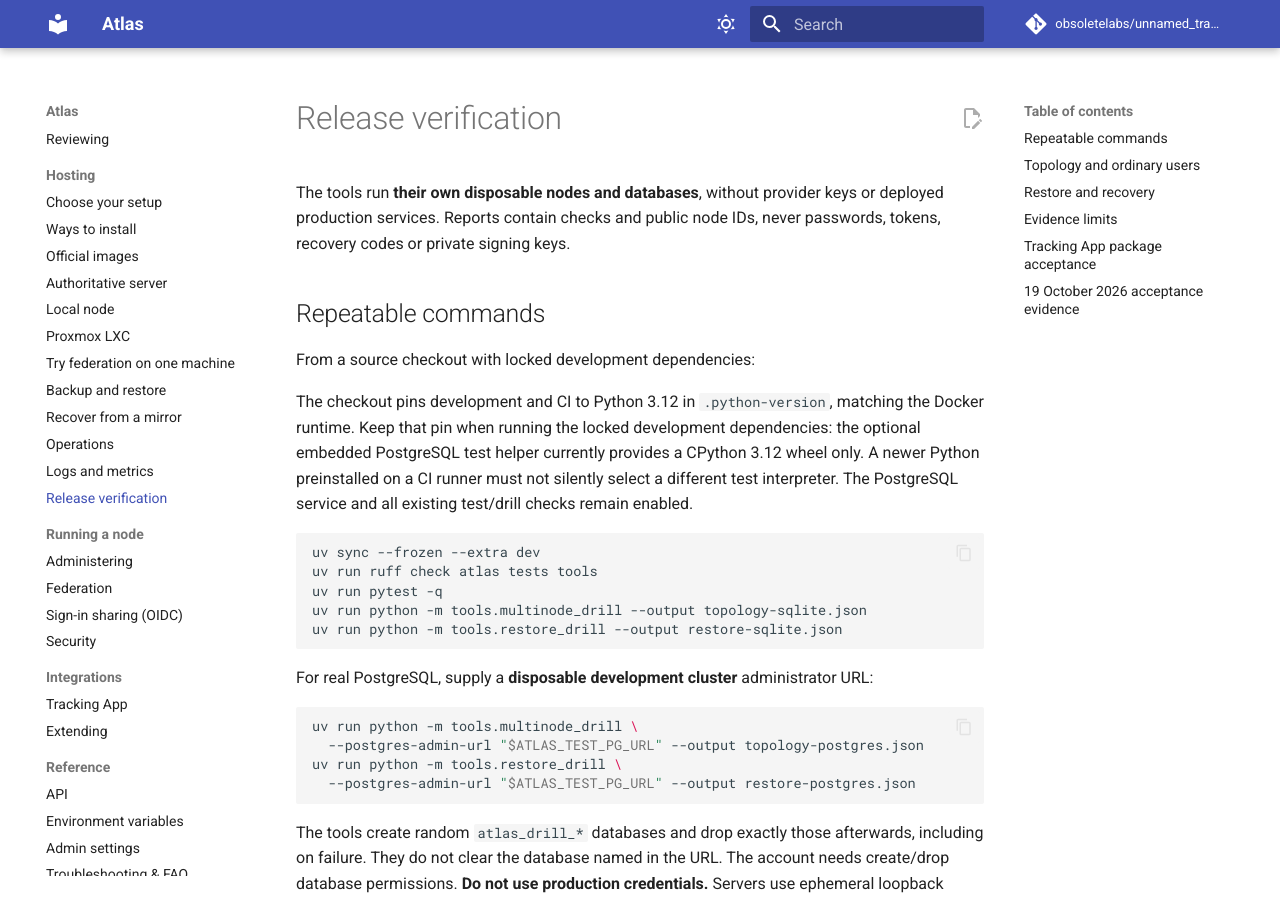
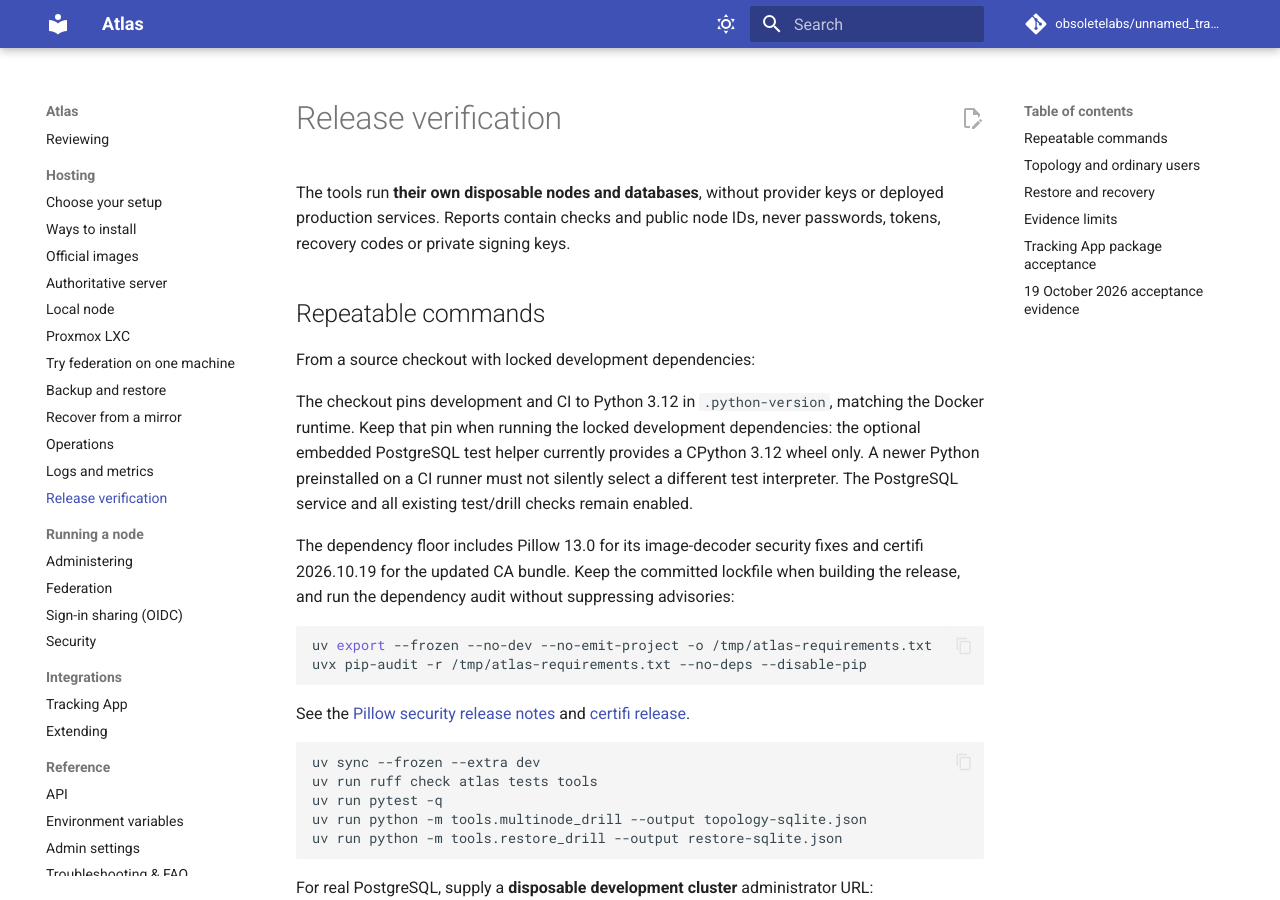
Before and after one commit to obsoletelabs/unnamed_tracking_metadata, an MkDocs documentation site: the page built from docs/guide/release-verification.md, in a window 1280 px wide and 900 px high. Built offline with MkDocs 1.6.1 and Material for MkDocs 9.7.7, drawn with Linux system fonts in a browser that asks for light colours; comment, search, counter and statistics services are not loaded.

Commit message:
fix: require patched image and certificate dependencies

````diff
--- a/docs/guide/release-verification.md
+++ b/docs/guide/release-verification.md
@@ -14,6 +14,18 @@ the optional embedded PostgreSQL test helper currently provides a CPython 3.12
 wheel only. A newer Python preinstalled on a CI runner must not silently select a
 different test interpreter. The PostgreSQL service and all existing test/drill
 checks remain enabled.
+
+The dependency floor includes Pillow 13.0 for its image-decoder security fixes and
+certifi 2026.10.19 for the updated CA bundle. Keep the committed lockfile when
+building the release, and run the dependency audit without suppressing advisories:
+
+```sh
+uv export --frozen --no-dev --no-emit-project -o /tmp/atlas-requirements.txt
+uvx pip-audit -r /tmp/atlas-requirements.txt --no-deps --disable-pip
+```
+
+See the [Pillow security release notes](https://pillow.readthedocs.io/en/stable/releasenotes/13.0.0.html)
+and [certifi release](https://github.com/certifi/python-certifi/releases/tag/2026.10.19).
 
 ```sh
 uv sync --frozen --extra dev
--- a/pyproject.toml
+++ b/pyproject.toml
@@ -11,9 +11,10 @@ dependencies = [
   "alembic>=1.13,<2.0",
   "pydantic-settings>=2.4,<3.0",
   "httpx>=0.27,<1.0",
+  "certifi>=2026.10.19",
   "cryptography>=43",
   "psycopg[binary]>=3.2,<4.0",
-  "Pillow>=11.0,<13.0",
+  "Pillow>=13.0,<14.0",
   "jinja2>=3.1,<4.0",
   "markdown-it-py>=3.0,<5.0",
   "python-multipart>=0.0.9,<1.0",
````
Also changed, not shown: 2 other files.
